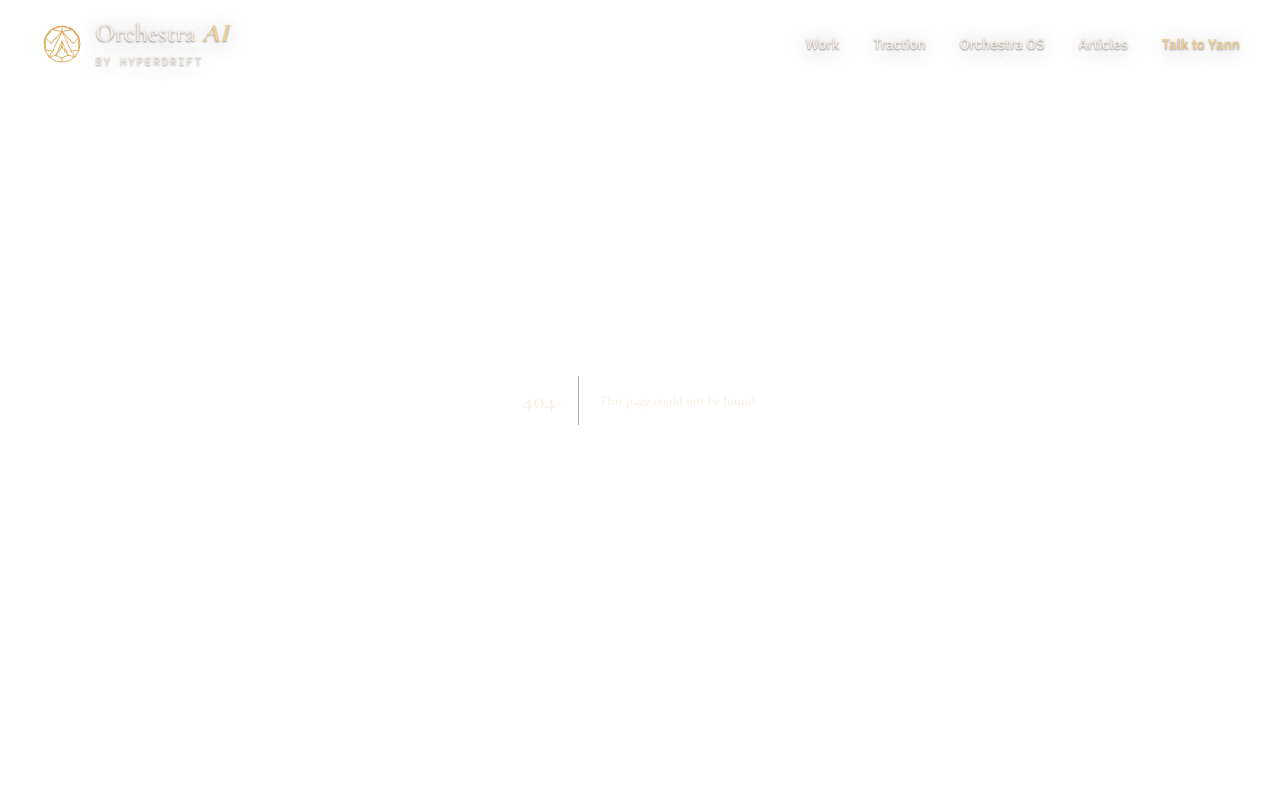
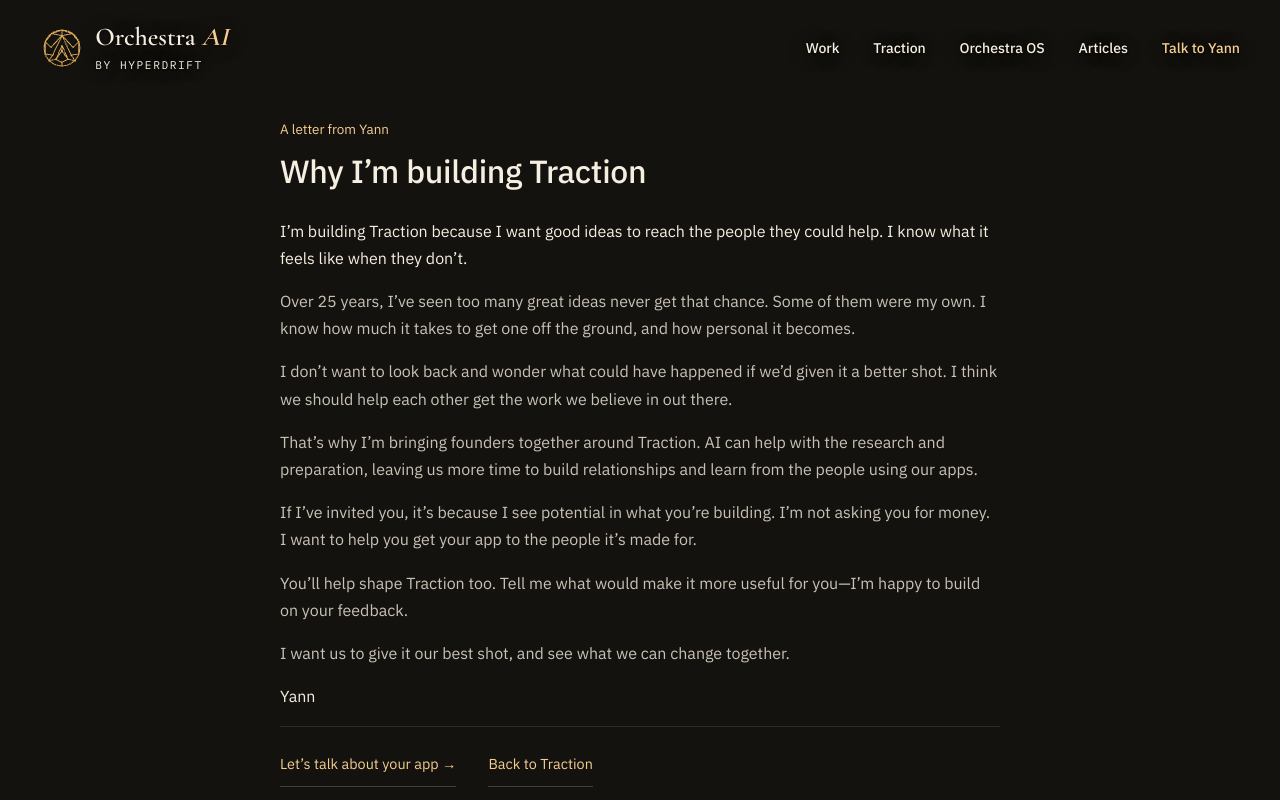
Before and after one commit to hyperdrift-io/orchestra, a Next.js app: page /traction/why in a window 1280 px wide. Before the commit this address had no page. Shown: the top 800 px of the page. Built offline with nearby package versions, Linux system fonts and the light colour scheme.

Commit message:
Tell the founder story behind Traction

```diff
--- a/src/app/constellation.css
+++ b/src/app/constellation.css
@@ -1,5 +1,5 @@
 /* Living constellation — approved direction A, 22 September 2026. */
-body:has(#organisation, #partnership, #about, #traction, #launch, #proof[data-catalogue='true']) > header { position: relative; padding-block: 1.5rem; }
+body:has(#organisation, #partnership, #about, #traction, #traction-story, #launch, #proof[data-catalogue='true']) > header { position: relative; padding-block: 1.5rem; }
 #system > [data-explore-link] { margin: 1.5rem auto 0; max-width: 1320px; font-size: .9rem; }
 #proof > :is(h1,h2) { margin-inline: var(--edge); padding: var(--sp-xl) 0 0; max-inline-size: 28ch; font-size: clamp(2.6rem,4.3vw,4.6rem); }
 #proof[data-catalogue='true'] > h1 { font-size: clamp(3.2rem,6vw,6rem); }
--- a/src/app/traction/offering.css
+++ b/src/app/traction/offering.css
@@ -7,6 +7,7 @@
 #traction [data-founder-note] > p { margin: 0 0 1rem; font: .98rem/1.7 var(--font-body); color: var(--cream-2); }
 #traction [data-founder-note] > p:first-child { color: var(--cream); }
 #traction [data-founder-note] > [data-signature] { margin-top: 1.2rem; color: var(--cream); }
+#traction [data-founder-note] [data-link-preview-trigger] { color: var(--gold-light); }
 #traction [data-primary] { display: inline-flex; align-items: center; min-height: 44px; color: var(--ink); background: var(--gold); border: 0; padding: .7rem 1.1rem; font-size: .9rem; font-weight: 500; }
 #traction [data-primary]:hover { background: var(--gold-light); }
 #traction[data-offering] #value { padding: 0; min-width: 0; border: 0; background: transparent; }
@@ -45,6 +46,14 @@
 #traction > footer details p { font-size: .9rem; margin-top: .7rem; line-height: 1.7; }
 #traction > footer > p { font-size: .85rem; align-self: start; color: var(--cream-3); }
 #traction > footer a { display: inline-flex; align-items: center; min-height: 44px; color: var(--gold-light); }
+#traction-story { max-width: 50rem; margin: 0 auto; padding: 1.3rem var(--edge) 2.5rem; }
+#traction-story > header { margin-bottom: 1.7rem; }
+#traction-story > header > p { font: .84rem/1.5 var(--font-body); text-transform: none; letter-spacing: 0; color: var(--gold-light); }
+#traction-story h1 { font: 500 clamp(1.6rem, 2.5vw, 2rem)/1.25 var(--font-body); margin: .7rem 0 0; }
+[data-founder-letter] p { font: 1rem/1.7 var(--font-body); margin: 0 0 1rem; color: var(--cream-2); }
+[data-founder-letter] p:first-child, [data-founder-letter] [data-signature] { color: var(--cream); }
+#traction-story > footer { display: flex; flex-wrap: wrap; gap: .5rem 2rem; border-top: 1px solid var(--line-hair); padding-top: 1rem; }
+#traction-story > footer a { display: inline-flex; align-items: center; min-height: 44px; font-size: .9rem; color: var(--gold-light); }
 @media (max-width: 900px) {
   #traction [data-offer-body] { grid-template-columns: 1fr; gap: 2rem; }
   #traction [data-founder-note] { max-width: 65ch; }
--- a/src/app/traction/page.tsx
+++ b/src/app/traction/page.tsx
@@ -10,7 +10,7 @@
   title: 'Traction — Your AI CRM and growth strategist',
   description: 'Research prospects, prepare personal introductions and keep customer relationships moving. Traction helps founders choose their next growth move.',
   alternates: { canonical: '/traction' },
-  openGraph: { ...websiteOpenGraph, title: 'Traction — Let’s find your next customers.', description: 'Your AI CRM and growth strategist. Research, introductions, relationships and next steps in one workspace.', url: 'https://orchestra.hyperdrift.io/traction', images: [shareImage] },
+  openGraph: { ...websiteOpenGraph, title: 'Traction — Let’s find your next users.', description: 'Founders helping each other get their apps to the people they’re made for. AI helps with research, introductions and the next useful work.', url: 'https://orchestra.hyperdrift.io/traction', images: [shareImage] },
   twitter: { card: 'summary_large_image', images: [shareImage] },
 };
 
--- /dev/null
+++ b/src/app/traction/why/page.tsx
@@ -0,0 +1,24 @@
+import type { Metadata } from 'next';
+import { Footer } from '@/components/Footer';
+import { TractionWhy, tractionWhyTitle } from '@/components/TractionWhy';
+import { websiteOpenGraph } from '@/lib/share-metadata';
+import '../offering.css';
+
+export const metadata: Metadata = {
+  title: tractionWhyTitle,
+  description: 'A personal letter from Yann about helping founders give their ideas a chance to reach the people they could help.',
+  alternates: { canonical: '/traction/why' },
+  robots: { index: false, follow: false },
+  openGraph: { ...websiteOpenGraph, title: tractionWhyTitle, description: 'We should help each other get the work we believe in out there.', url: 'https://orchestra.hyperdrift.io/traction/why' },
+};
+
+export default function TractionWhyPage() {
+  return <>
+    <article id="traction-story">
+      <header><p>A letter from Yann</p><h1>{tractionWhyTitle}</h1></header>
+      <TractionWhy />
+      <footer><a href="#enquire" data-enquiry="" data-situation="partnership">Let’s talk about your app →</a><a href="/traction">Back to Traction</a></footer>
+    </article>
+    <Footer />
+  </>;
+}
--- a/src/components/EnquiryDialog.tsx
+++ b/src/components/EnquiryDialog.tsx
@@ -10,6 +10,7 @@
 /** One contextual invitation over the current page, with the article's existing form and delivery. */
 export function EnquiryDialog({ articleSlug, situation, intro }: Props) {
   const pathname = usePathname();
+  const forTraction = pathname.startsWith('/traction');
   const [intent, setIntent] = useState({ firstRead: false, situation });
   const chooseIntent = useCallback((url: URL, link?: HTMLAnchorElement) => {
     const firstRead = url.hash === '#first-read';
@@ -26,7 +27,7 @@
     <header>
       <p>{intent.firstRead ? 'A first read of your app' : articleSlug ? 'Put the idea to work' : 'A conversation with Yann'}</p>
       <h2 id="enquire-heading" tabIndex={-1}>{intent.firstRead ? 'Show me what you’re building.' : articleSlug ? <>What would this look like <em>for you?</em></> : 'Let’s talk.'}</h2>
-      <p>{intent.firstRead ? 'Send your app’s link. I’ll look at what a new customer sees and send back a strength, a constraint and a useful next step.' : intro || 'Tell me what you’re building and where you’d value help. We can talk by phone or meet in London.'}</p>
+      <p>{intent.firstRead ? 'Send me your app’s link. I’ll take a look and suggest one thing we could work on to help it reach the people it’s made for.' : intro || (forTraction ? 'Tell me about your app and what you hope it will change. I’d be happy to speak by phone or meet in London.' : 'Tell me what you’re building and where you’d value help. We can talk by phone or meet in London.')}</p>
       <small>A personal reply within one working day.</small>
     </header>
     <EnquiryForm key={intent.firstRead ? 'first-read' : 'conversation'} articleSlug={articleSlug} situation={intent.situation} firstRead={intent.firstRead} />
--- /dev/null
+++ b/src/components/TractionWhy.tsx
@@ -0,0 +1,15 @@
+export const tractionWhyTitle = 'Why I’m building Traction';
+
+/** Yann's founder letter, shared by its page and the in-place reader. */
+export function TractionWhy() {
+  return <div data-founder-letter>
+    <p>I’m building Traction because I want good ideas to reach the people they could help. I know what it feels like when they don’t.</p>
+    <p>Over 25 years, I’ve seen too many great ideas never get that chance. Some of them were my own. I know how much it takes to get one off the ground, and how personal it becomes.</p>
+    <p>I don’t want to look back and wonder what could have happened if we’d given it a better shot. I think we should help each other get the work we believe in out there.</p>
+    <p>That’s why I’m bringing founders together around Traction. AI can help with the research and preparation, leaving us more time to build relationships and learn from the people using our apps.</p>
+    <p>If I’ve invited you, it’s because I see potential in what you’re building. I’m not asking you for money. I want to help you get your app to the people it’s made for.</p>
+    <p>You’ll help shape Traction too. Tell me what would make it more useful for you—I’m happy to build on your feedback.</p>
+    <p>I want us to give it our best shot, and see what we can change together.</p>
+    <p data-signature>Yann</p>
+  </div>;
+}
```
Also changed, not shown: src/components/Traction.tsx (+6 -4 lines), 4 other files (tests, documents, lock files or other folders).
